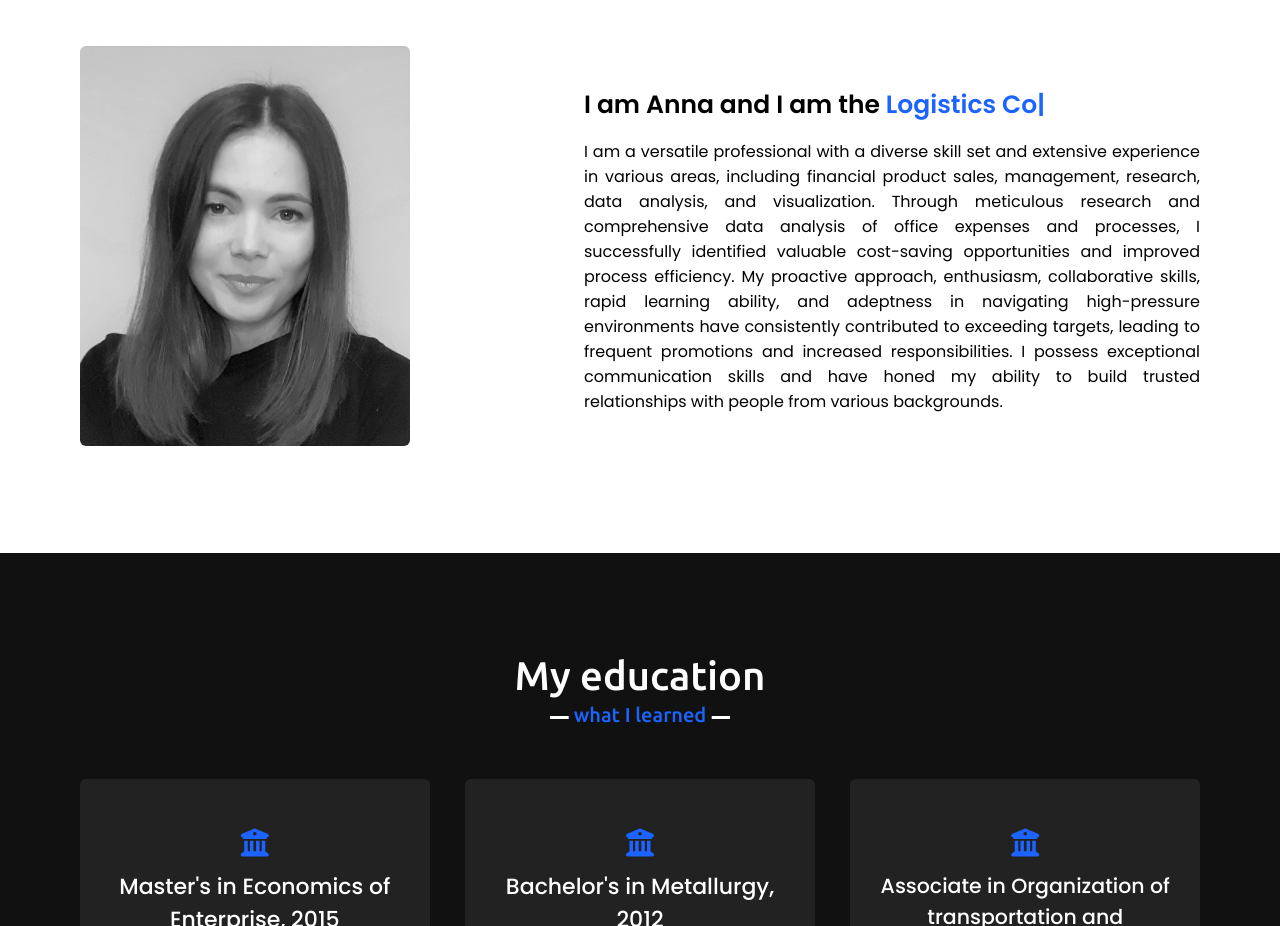
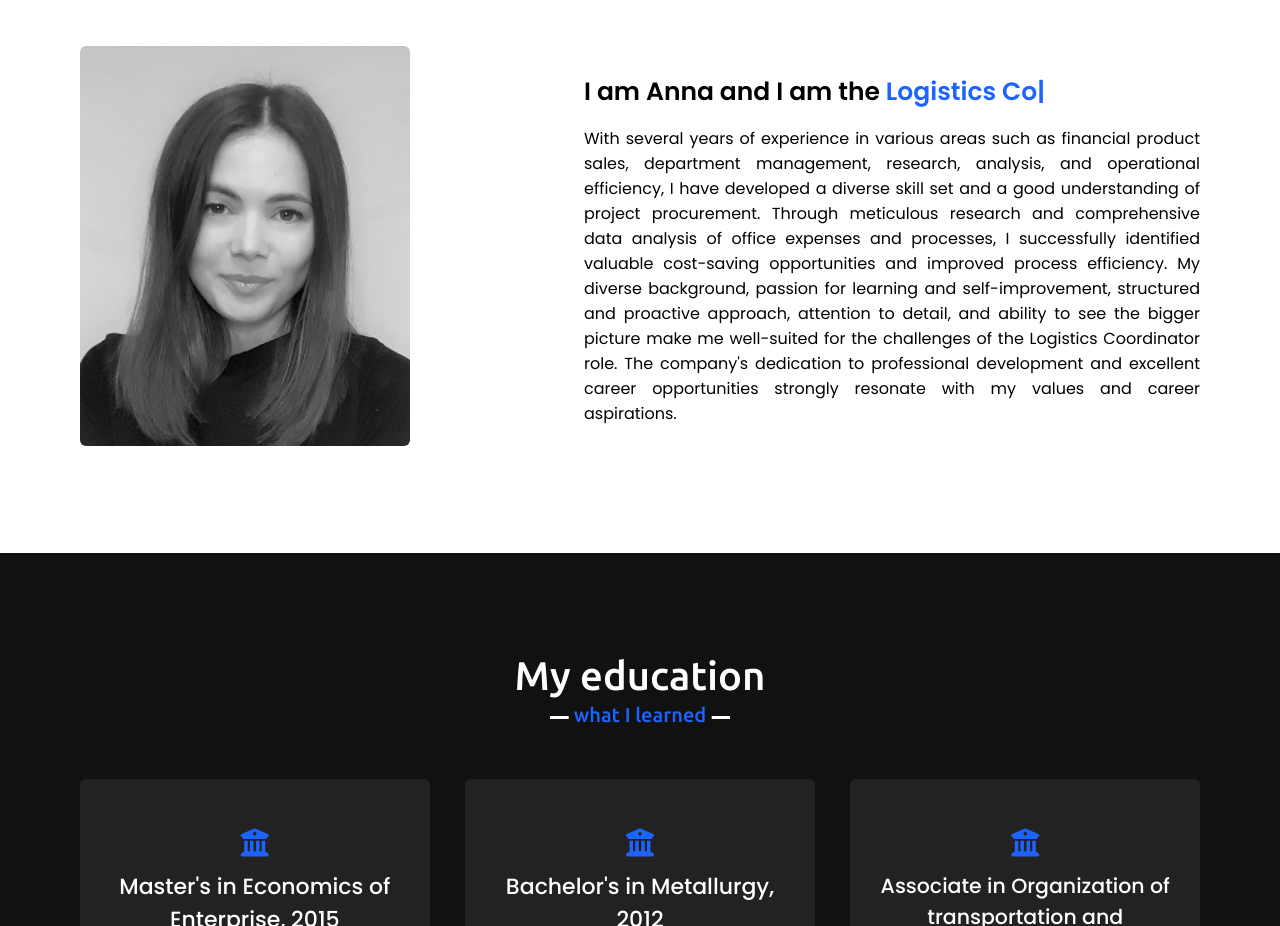
Before and after one commit to annagtz2022/portfolio_AS, a plain HTML site: page index.html in a window 1280 px wide. Shown: the part 980-1906 px from the top of the page. Drawn offline with nearby package versions, Linux system fonts and the light colour scheme.

Commit message:
Update index.html

```diff
--- a/index.html
+++ b/index.html
@@ -59,14 +59,17 @@
                 </div>
                 <div class="column right">
                     <div class="text">I am Anna and I am the <span class="typing-2"></span></div>
-                    <p> I am a versatile professional with a diverse skill set and extensive experience in various
-                        areas, including financial product sales, management, research, data analysis, and
-                        visualization. Through meticulous research and comprehensive data analysis of office expenses and processes,
-                        I successfully identified valuable cost-saving opportunities and improved process efficiency. My proactive approach, enthusiasm, collaborative
-                        skills, rapid learning ability, and adeptness in navigating high-pressure environments have
-                        consistently contributed to exceeding targets, leading to frequent promotions and increased
-                        responsibilities. I possess exceptional communication skills and have honed my ability to build
-                        trusted relationships with people from various backgrounds.
+                    <p> With several years of experience in various areas such as financial product sales, department
+                        management, research, analysis, and operational efficiency, I have developed a diverse skill set
+                        and a good understanding of project procurement. Through meticulous research and comprehensive
+                        data analysis of office expenses and processes,
+                        I successfully identified valuable cost-saving opportunities and improved process efficiency. My
+                        diverse background, passion for learning and
+                        self-improvement, structured and proactive approach, attention to detail, and ability to see
+                        the bigger picture make me well-suited for the challenges of the Logistics Coordinator role. The
+                        company's dedication to professional development and excellent career opportunities strongly
+                        resonate with my values and career aspirations.
+
                     </p>
                 </div>
             </div>
@@ -195,7 +198,8 @@
                     </div>
                     <div class="bars">
                         <div class="info">
-                            <span><i class="fa-regular fa-circle-check"></i>&nbsp&nbsp Familiar with ERP, SQL, and Power BI</span>
+                            <span><i class="fa-regular fa-circle-check"></i>&nbsp&nbsp Familiar with ERP, SQL, and Power
+                                BI</span>
                         </div>
                     </div>
                     <div class="line">
```
